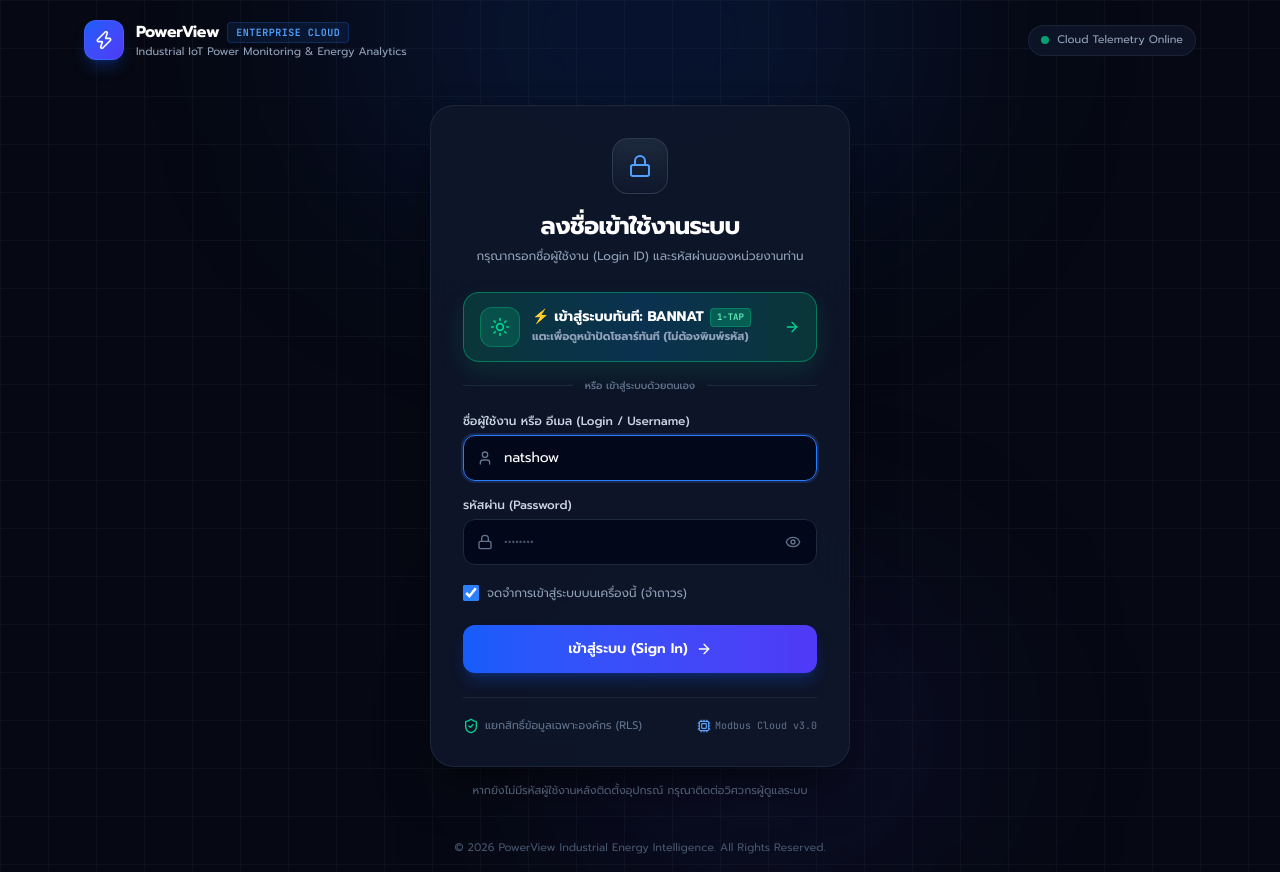
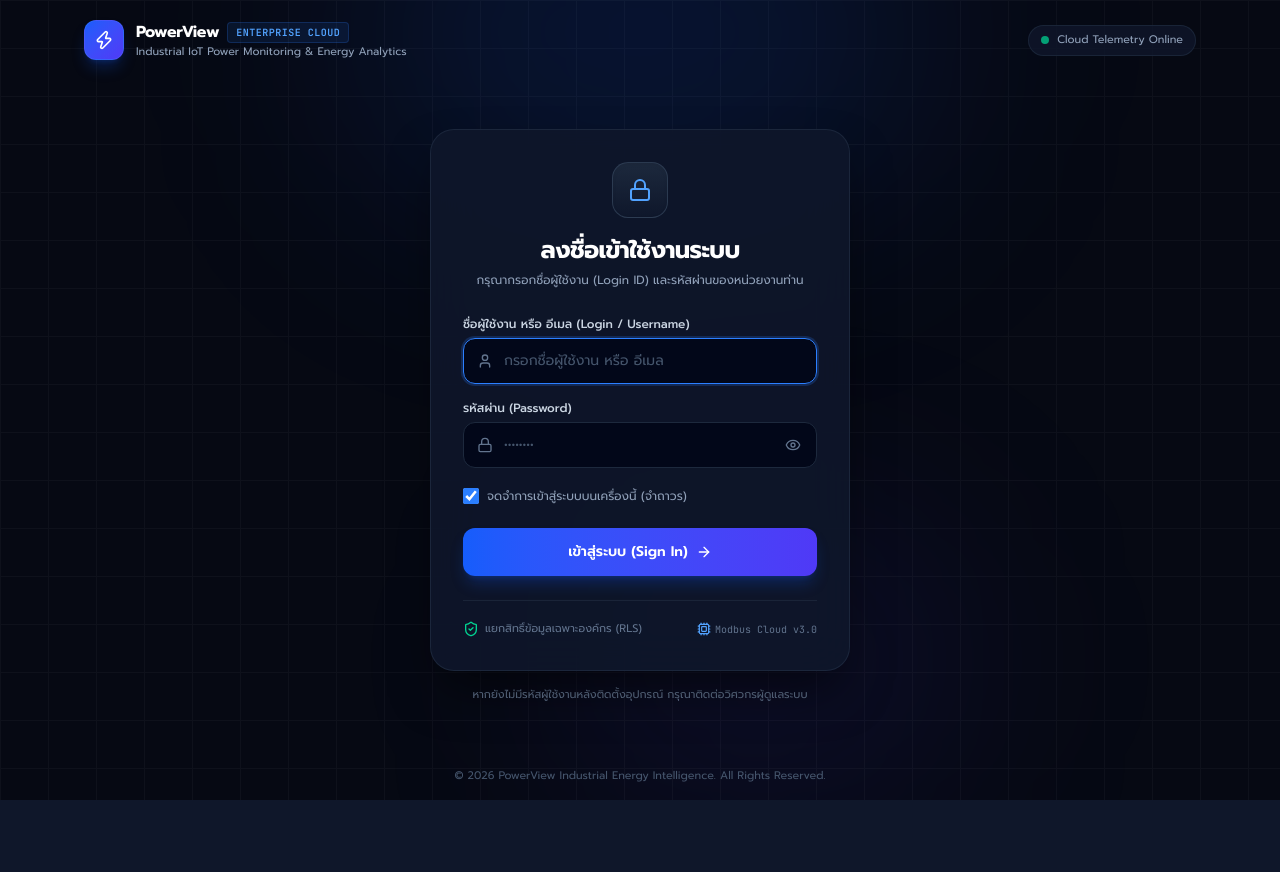
Before and after one commit to natmeshow-all/AOB-METER, a React (Vite) app: page / in a window 1280 px wide. After the commit the page ends 800 px from the top, so only its background shows below. Built offline with nearby package versions, Linux system fonts and the light colour scheme; no server answers; the database is empty.

Commit message:
security(auth): remove 1-tap bypass, URL auto-login, and enforce strict password authentication for all accounts

```diff
--- a/src/components/LoginPortal.jsx
+++ b/src/components/LoginPortal.jsx
@@ -18,41 +18,39 @@
 
 export const LoginPortal = () => {
   const { loginWithCredentials, isLoadingAuth, authError, setAuthError } = useAuth();
-  const [identifier, setIdentifier] = useState('natshow');
+  const [identifier, setIdentifier] = useState(() => {
+    try {
+      return localStorage.getItem('POWERVIEW_REMEMBERED_USERNAME') || '';
+    } catch {
+      return '';
+    }
+  });
   const [password, setPassword] = useState('');
   const [showPassword, setShowPassword] = useState(false);
   const [rememberMe, setRememberMe] = useState(true);
 
-  // Auto-login if URL has ?site=bannat / ?auto=1 / ?login=natshow or remembered
-  useEffect(() => {
-    try {
-      const params = new URLSearchParams(window.location.search);
-      const site = (params.get('site') || params.get('auto') || params.get('login') || '').toLowerCase();
-      const isAutoSaved = localStorage.getItem('POWERVIEW_AUTO_BANNAT') === 'true';
-      if (site === 'bannat' || site === 'natshow' || site === 'nat01' || site === '1' || site === 'true' || isAutoSaved) {
-        loginWithCredentials('natshow', 'admin');
-      }
-    } catch {}
-  }, [loginWithCredentials]);
+  const handleSubmit = async (e) => {
+    e.preventDefault();
+    if (!identifier.trim()) {
+      setAuthError('กรุณากรอกชื่อผู้ใช้งาน หรือ อีเมล');
+      return;
+    }
+    if (!password.trim()) {
+      setAuthError('กรุณากรอกรหัสผ่านเพื่อเข้าใช้งาน');
+      return;
+    }
 
-  const handleFastLoginBannat = async () => {
     if (rememberMe) {
       try {
-        localStorage.setItem('POWERVIEW_AUTO_BANNAT', 'true');
+        localStorage.setItem('POWERVIEW_REMEMBERED_USERNAME', identifier.trim());
+      } catch {}
+    } else {
+      try {
+        localStorage.removeItem('POWERVIEW_REMEMBERED_USERNAME');
       } catch {}
     }
-    await loginWithCredentials('natshow', 'admin');
-  };
 
-  const handleSubmit = async (e) => {
-    e.preventDefault();
-    if (!identifier.trim()) return;
-    if (rememberMe && (identifier.toLowerCase() === 'natshow' || identifier.toLowerCase() === 'bannat')) {
-      try {
-        localStorage.setItem('POWERVIEW_AUTO_BANNAT', 'true');
-      } catch {}
-    }
-    await loginWithCredentials(identifier, password || 'admin');
+    await loginWithCredentials(identifier.trim(), password.trim());
   };
 
   return (
@@ -120,40 +118,6 @@
                 <div className="flex-1 leading-relaxed">{authError}</div>
               </div>
             )}
-
-            {/* 1-Tap Fast Login for BANNAT Home Solar Site */}
-            <div className="mb-5">
-              <button
-                type="button"
-                onClick={handleFastLoginBannat}
-                disabled={isLoadingAuth}
-                className="w-full py-3.5 px-4 rounded-2xl bg-gradient-to-r from-emerald-500/20 via-sky-500/20 to-emerald-500/20 hover:from-emerald-500/30 hover:to-sky-500/30 border border-emerald-500/50 hover:border-emerald-400 text-white font-bold flex items-center justify-between shadow-[0_10px_25px_rgba(16,185,129,0.15)] active:scale-95 transition-all cursor-pointer group"
-              >
-                <div className="flex items-center gap-3">
-                  <div className="w-10 h-10 rounded-xl bg-emerald-500/20 border border-emerald-500/40 flex items-center justify-center text-emerald-400 group-hover:scale-110 transition-transform">
-                    <Sun className="w-5 h-5" />
-                  </div>
-                  <div className="text-left">
-                    <div className="text-xs sm:text-sm font-black text-white flex items-center gap-1.5">
-                      <span>⚡ เข้าสู่ระบบทันที: BANNAT</span>
-                      <span className="text-[9px] font-mono font-bold px-1.5 py-0.5 rounded bg-emerald-500/30 text-emerald-300 border border-emerald-500/40">
-                        1-TAP
-                      </span>
-                    </div>
-                    <div className="text-[11px] text-slate-400 mt-0.5">
-                      แตะเพื่อดูหน้าปัดโซลาร์ทันที (ไม่ต้องพิมพ์รหัส)
-                    </div>
-                  </div>
-                </div>
-                <ArrowRight className="w-4 h-4 text-emerald-400 group-hover:translate-x-1 transition-transform" />
-              </button>
-
-              <div className="flex items-center gap-3 mt-4">
-                <div className="h-px bg-slate-800 flex-1" />
-                <span className="text-[10px] text-slate-500 font-medium">หรือ เข้าสู่ระบบด้วยตนเอง</span>
-                <div className="h-px bg-slate-800 flex-1" />
-              </div>
-            </div>
 
             {/* Login Form */}
             <form onSubmit={handleSubmit} className="space-y-4" autoComplete="on">
--- a/src/context/AuthContext.jsx
+++ b/src/context/AuthContext.jsx
@@ -251,6 +251,8 @@
     // 1. Super Admin verification FIRST (เฉพาะ natshownolimit@gmail.com หรือ superadmin เท่านั้น)
     if (isSuperAdminEmail(cleanId)) {
       const superAccount = allAccounts.find((a) => a.role === 'SUPER_ADMIN') || DEMO_USERS[0];
+      const expectedSuperPass = superAccount.password || 'admin';
+
       const supabase = getSupabase();
       if (supabase && cleanId.includes('@')) {
         try {
@@ -275,6 +277,13 @@
         } catch {}
       }
 
+      // Strict Password Check for Super Admin
+      if (cleanPass !== expectedSuperPass) {
+        setIsLoadingAuth(false);
+        setAuthError('รหัสผ่านผู้ดูแลระบบ (Super Admin) ไม่ถูกต้อง กรุณาลองใหม่อีกครั้ง');
+        return false;
+      }
+
       const superUser = {
         ...superAccount,
         id: 'user-super-admin',
@@ -284,10 +293,6 @@
         role: 'SUPER_ADMIN',
         password: cleanPass
       };
-
-      setAllAccounts((prev) =>
-        prev.map((a) => (a.role === 'SUPER_ADMIN' ? { ...a, password: cleanPass } : a))
-      );
 
       setCurrentUser(superUser);
       setIsLoadingAuth(false);
@@ -308,11 +313,8 @@
     );
 
     if (matchedClientAccount) {
-      if (
-        !matchedClientAccount.password ||
-        matchedClientAccount.isAutoRecovered ||
-        matchedClientAccount.password === cleanPass
-      ) {
+      const expectedClientPass = matchedClientAccount.password || 'admin';
+      if (cleanPass === expectedClientPass) {
         const userToLogin = {
           ...matchedClientAccount,
           password: cleanPass,
@@ -347,7 +349,8 @@
     );
 
     if (matchedComp) {
-      if (matchedComp.loginPassword && matchedComp.loginPassword !== cleanPass) {
+      const expectedCompPass = matchedComp.loginPassword || 'admin';
+      if (cleanPass !== expectedCompPass) {
         setIsLoadingAuth(false);
         setAuthError('รหัสผ่านไม่ถูกต้อง กรุณาตรวจสอบอีกครั้ง');
         return false;
--- a/src/data/tenantData.js
+++ b/src/data/tenantData.js
@@ -292,7 +292,7 @@
       gatewayIp: 'SAJ-CLOUD-AUTO',
       gatewayPort: '443',
       loginUsername: 'natshow',
-      loginPassword: '',
+      loginPassword: 'admin',
       status: 'ONLINE',
       installedDate: '2026-10-25',
       electricityMeters: [],
```
Also changed, not shown: 2 other files (tests, documents, lock files or other folders).
